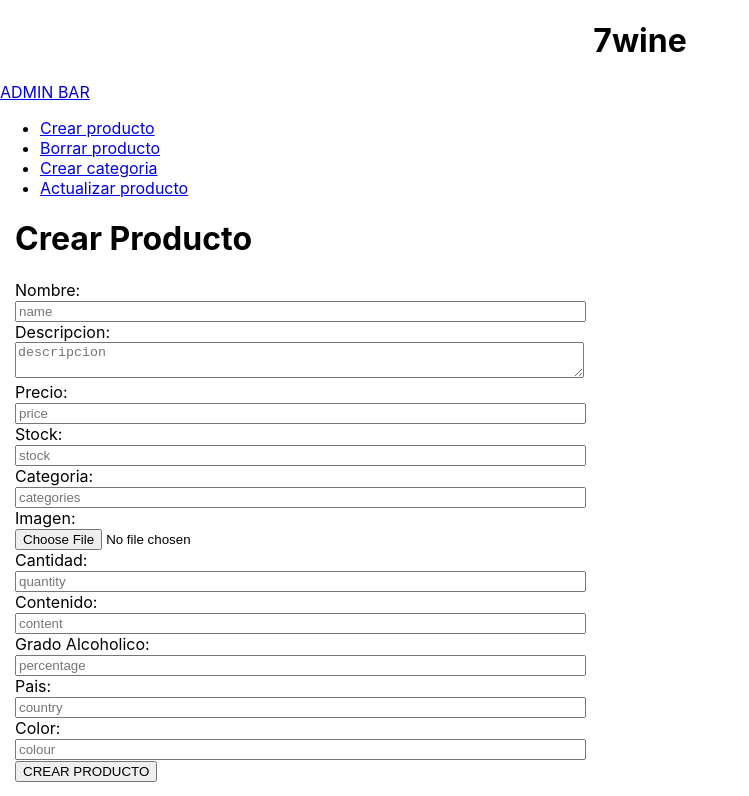
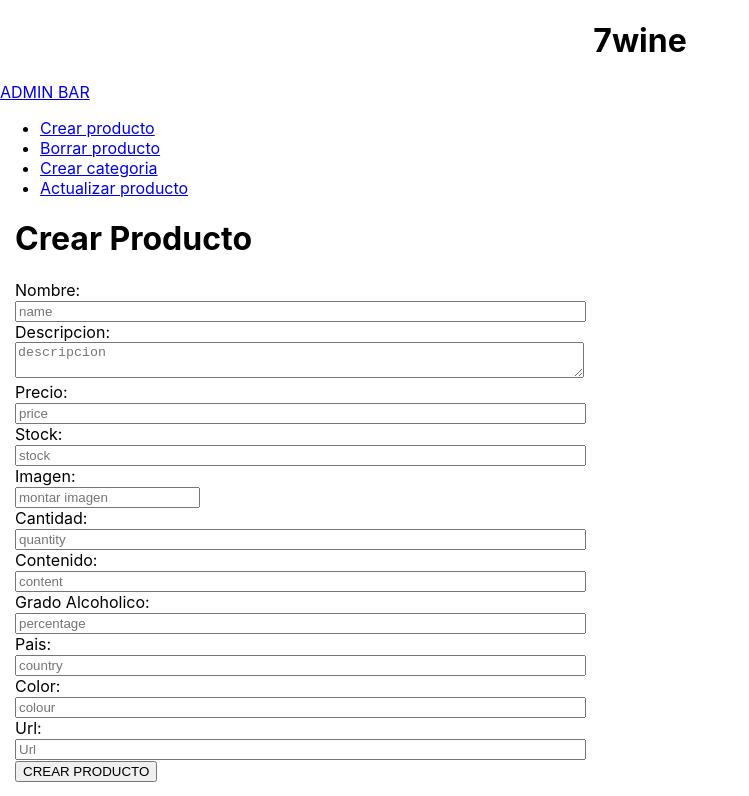
Before and after one commit to Acarvajal905/Ecommerce7wines, a React (Create React App) app in the folder client/: page /admin/products/crearproducto in a window 1280 px wide. Shown: the top 796 px of the page, without its empty margins (0-749 px from the left). Built offline with nearby package versions, Linux system fonts and the light colour scheme; the HTML template or start-up script is replaced by a standard one.

Commit message:
Rutas search borrar y crear corregidos

```diff
--- a/client/src/components/CRUD/borrarproducto.js
+++ b/client/src/components/CRUD/borrarproducto.js
@@ -6,8 +6,8 @@
       //funcion que trae los productos de la bd
   const GetProducto = async (Prod) =>{
     try{
-      const resProd = await axios (`https://jsonplaceholder.typicode.com/posts/`)
-      let Buscado= resProd.data.filter(p => p.id == Prod) //para probar busca que el id coinsida
+      const resProd = await axios (`http://localhost:3001/products/`)
+      let Buscado= resProd.data.filter(p => p.name == Prod) //para probar busca que el id coinsida
       console.log("me traje ", Buscado)                   //modificar cuando este listo
         return Buscado
      } catch(error){
@@ -24,7 +24,7 @@
         /* Elimino el producto */
 
         .then(Buscado =>
-            axios.delete(`https://jsonplaceholder.typicode.com/posts/${Buscado.id}`))
+            axios.delete(`http://localhost:3001/products/${Buscado[0].id}`))
 
         .then(response => {
              console.log("entre a ok")
--- a/client/src/components/CRUD/crearproducto.js
+++ b/client/src/components/CRUD/crearproducto.js
@@ -13,16 +13,18 @@
       description: x.description.value,
       price: x.price.value,
       stock: x.stock.value,
-      /* image: x.image.value */
+      image: x.imagen.value,
       quantity: x.quantity.value,
       content: x.content.value,
       percentage: x.percentage.value,
       country: x.country.value,
-      colour: x.colour.value
+      colour: x.colour.value,
+      url: x.url.value
     }
+
     console.log("productor del target", Creado)
     /* Aca va la funcion para editar la bd, creando producto */
-    axios.post(`https://jsonplaceholder.typicode.com/posts/`, Creado)
+    axios.post(`http://localhost:3001/products/`, Creado)
     .then(response => {
       console.log("entre a ok")
       console.log(response)
@@ -68,16 +70,9 @@
         </div>
 
         <div class="form-group row">
-          <label class="col-sm-2 col-form-label">Categoria:</label>
-          <div class="col-sm-10">
-            <input type= 'text' class="form-control" placeholder = 'categories' name="categories"></input>
-          </div>
-        </div>
-
-        <div class="form-group row">
           <label class="col-sm-2 col-form-label">Imagen:</label>
           <div class="col-sm-10">
-            <input type= 'file' placeholder = 'montar imagen' name="imagen"></input>
+            <input type= 'text' placeholder = 'montar imagen' name="imagen"></input>
           </div>
         </div>
 
@@ -115,6 +110,12 @@
             <input type= 'text' class="form-control" placeholder = 'colour' name="colour"></input>
           </div>
         </div>
+        <div class="form-group row">
+          <label class="col-sm-2 col-form-label">Url:</label>
+          <div class="col-sm-10">
+            <input type= 'text' class="form-control" placeholder = 'Url' name="url"></input>
+          </div>
+        </div>
 
         <input class="btn btn-success" type="submit" value="CREAR PRODUCTO" />
 
--- a/client/src/components/searchbar.js
+++ b/client/src/components/searchbar.js
@@ -7,7 +7,7 @@
     const GetProducto = async (Prod) =>{  /* GetProducto se encarga de buscar en bd */
         try{
                                             /* Agustar la direccion de la bd */
-            const resProd = await axios (`https://jsonplaceholder.typicode.com/users/`) /* Aca trae todos los productos de la bd */
+            const resProd = await axios (`http://localhost:3001/products/`) /* Aca trae todos los productos de la bd */
 
             console.log(resProd.data)
 
```
Also changed, not shown: 2 other files (tests, documents, lock files or other folders).
